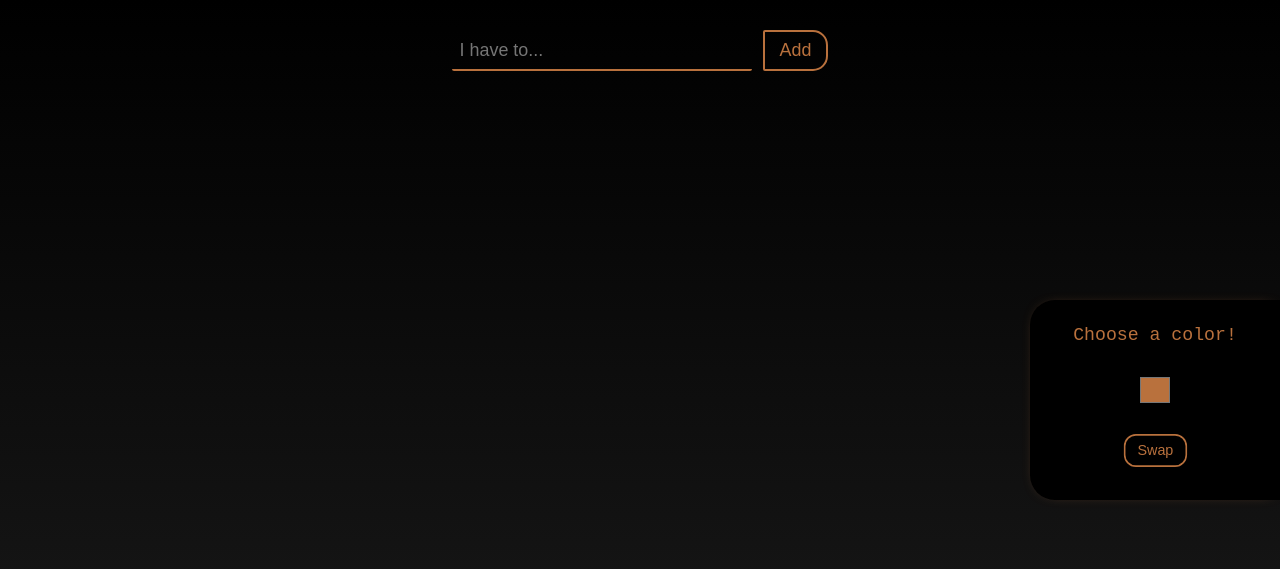
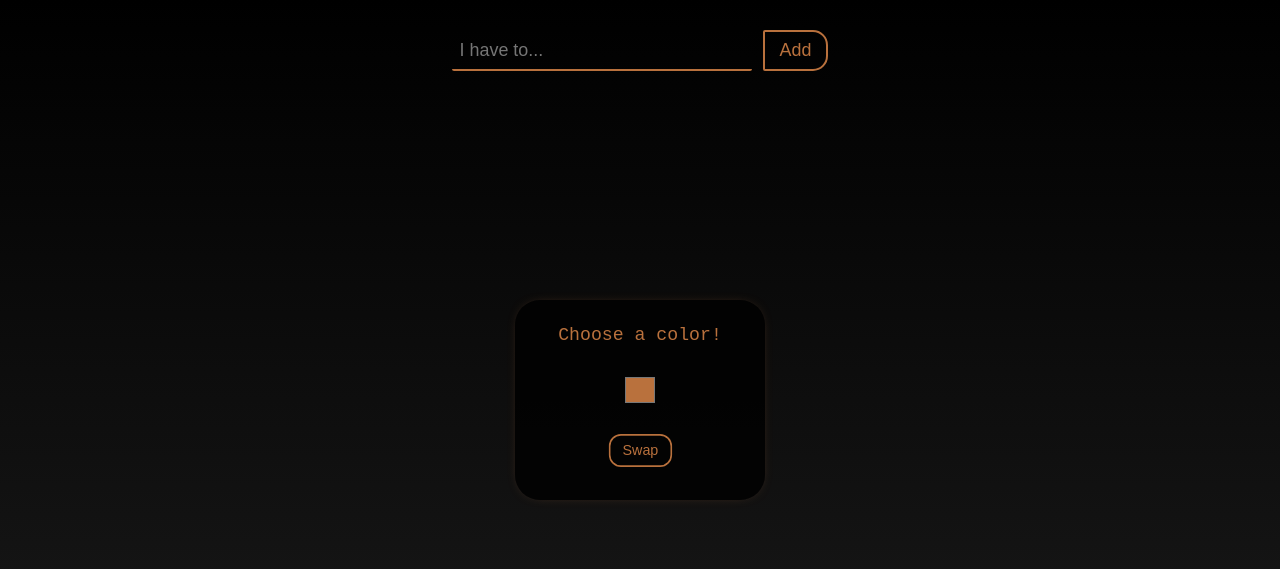
Before and after one commit to ryhull/taskr, a plain HTML site: page index.html in a window 1280 px wide. Both pictures are taken after a click on the link "Color Panel". Shown: the top 569 px of the page. Drawn offline with Linux system fonts and the light colour scheme.

Commit message:
Improved colour modal's functionality

```diff
--- a/app.js
+++ b/app.js
@@ -10,7 +10,8 @@ var color = document.querySelector("#color").value;
 addBtn.addEventListener("click", addTask);
 delAll.addEventListener("click", deleteAll);
 swapBtn.addEventListener("click", colorSwap);
-slideBtn.addEventListener("click", slidePanel);
+swapBtn.addEventListener("click", openCloseColorModal);
+slideBtn.addEventListener("click", openCloseColorModal);
 
 function addTask() {
   if (input.value == "") {
@@ -57,14 +58,12 @@ function deleteAll() {
 }
 
 //Open or close the color panel
-function slidePanel() {
-  if (bottomSlider.style.width == "") {
-    bottomSlider.style.width = "250px";
+function openCloseColorModal() {
+  if (bottomSlider.style.opacity == "") {
     bottomSlider.style.opacity = "1"
     slideBtn.title = "Close Color Panel";
-  } else if (bottomSlider.style.width == "250px") {
-    bottomSlider.style.width = "";
-    bottomSlider.style.opacity = "0"
+  } else if (bottomSlider.style.opacity = "1") {
+    bottomSlider.style.opacity = ""
     slideBtn.title = "Open Color Panel";
   }
 }
--- a/style.css
+++ b/style.css
@@ -149,18 +149,19 @@ input[type="color"] {
 }
 
 .bottom-slider {
-  width: 0px;
+  width: 250px;
   height: 200px;
-  background-color: black;
+  background-color: rgb(0, 0, 0, 0.8);
   position: fixed;
-  right: 0;
+  right: 50%;
   top: 50%;
-  transform: translateY(-50%);
+  transform: translate(50%, -50%);
   overflow: hidden;
   transition: 0.15s ease-out;
-  border-radius: 25px 0px 0px 25px;
+  border-radius: 25px;
   box-shadow: 0px 0px 15px -10px var(--mainColor);
   white-space: nowrap;
+  opacity:0;
 }
 
 .bottom-slider * {
```
